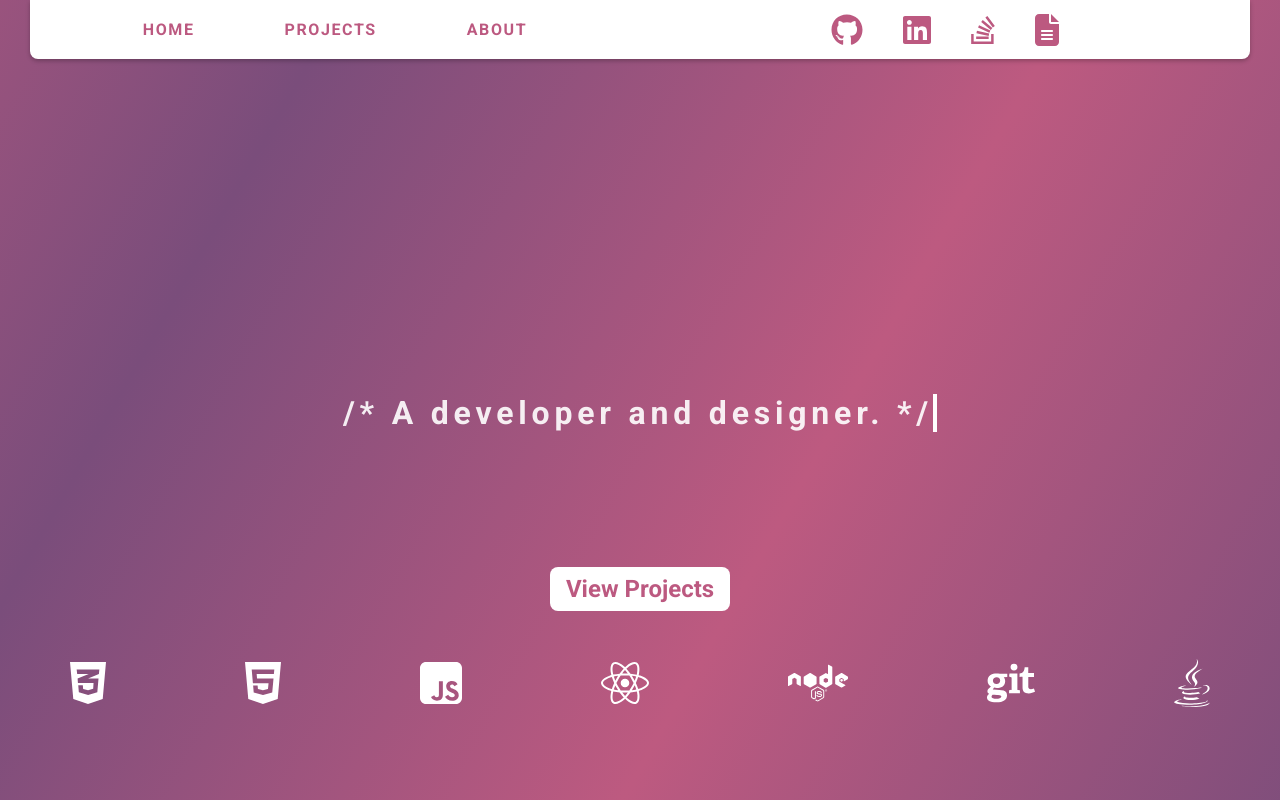
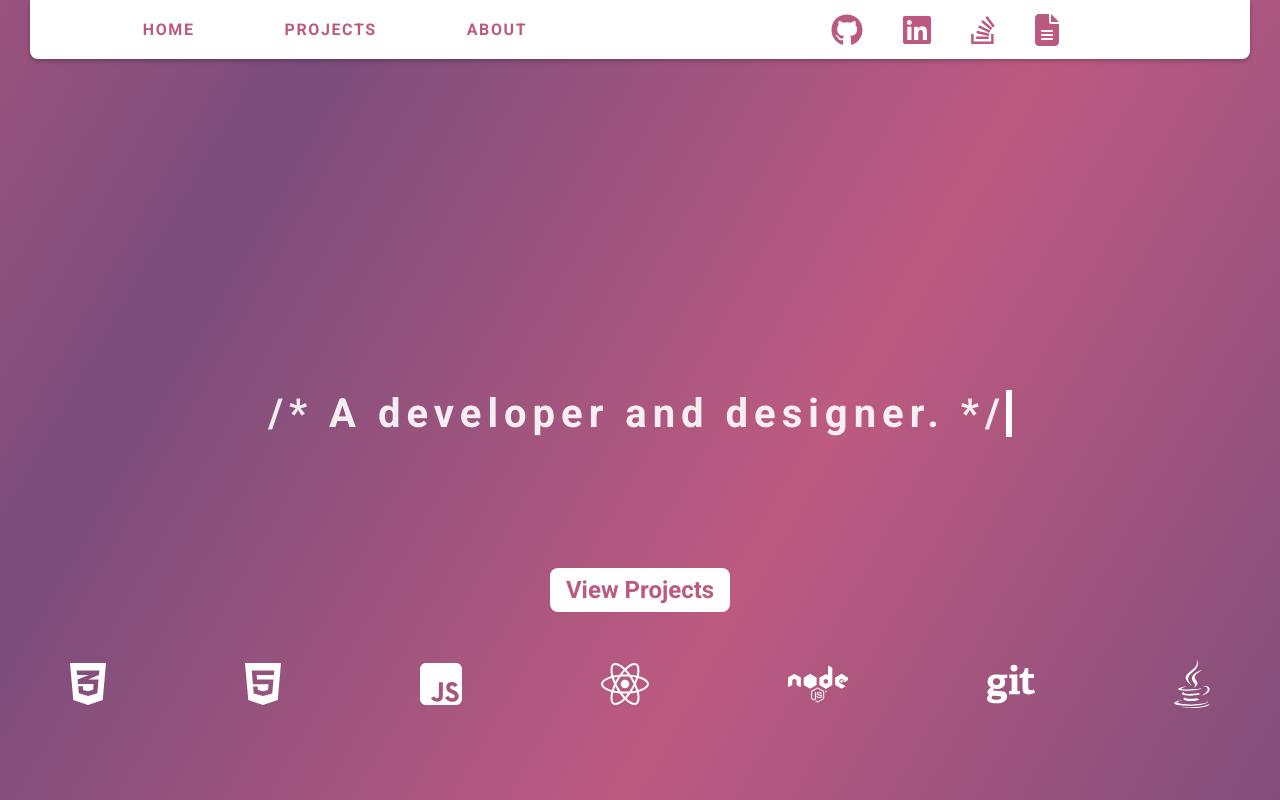
Before and after one commit to dlittle1/react-portfolio, a React (Create React App) app: page / in a window 1280 px wide. Shown: the top 800 px of the page. Built offline with nearby package versions, Linux system fonts and the light colour scheme.

Commit message:
remove animations from all h2

```diff
--- a/src/styles/home.css
+++ b/src/styles/home.css
@@ -88,7 +88,7 @@
   }
 }
 
-h2 {
+.home-title-subtitle h2 {
   position: relative;
   font-size: 2.5rem;
   font-weight: 700;
```
